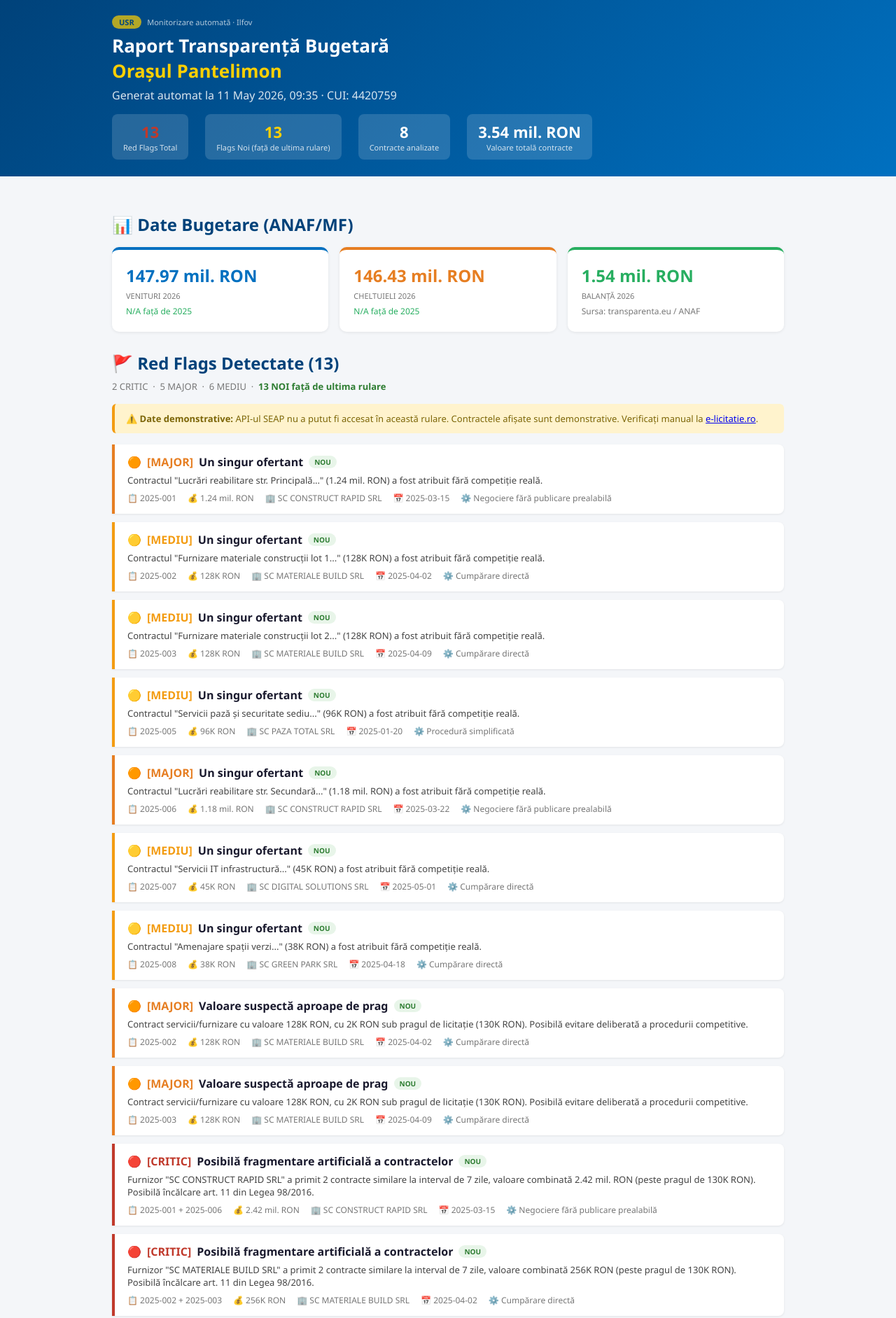
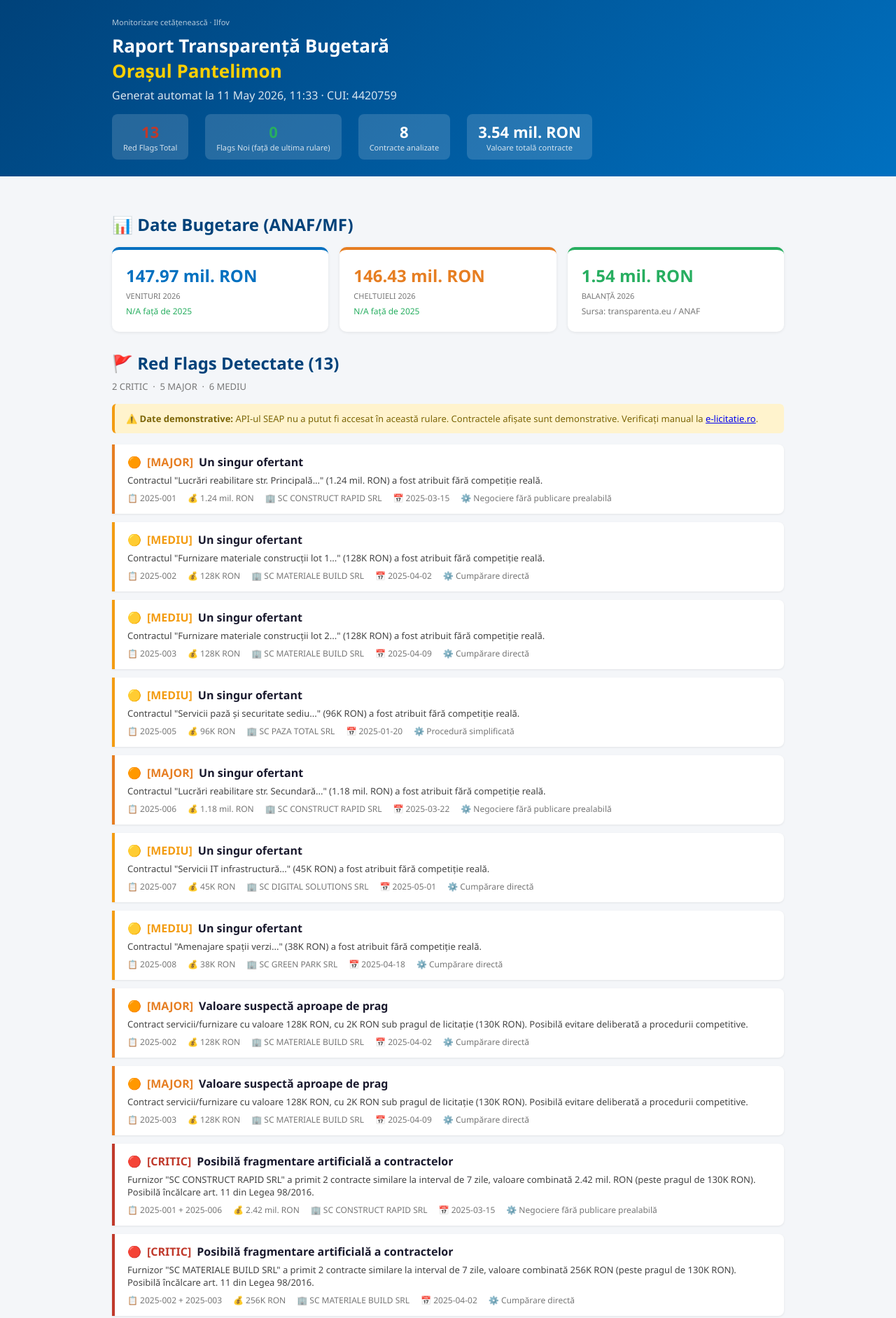
Before and after one commit to bise88/transparenta-pantelimon, a plain HTML site: page raport_transparenta.html in a window 1280 px wide. Shown: the top 1883 px of the page at 70% size. Drawn offline with Linux system fonts and the light colour scheme.

Commit message:
🚩 Raport actualizat 11.05.2026

```diff
--- a/raport_transparenta.html
+++ b/raport_transparenta.html
@@ -3,7 +3,7 @@
 <head>
 <meta charset="UTF-8">
 <meta name="viewport" content="width=device-width,initial-scale=1">
-<title>Raport Transparență – Orașul Pantelimon – 11 May 2026, 09:35</title>
+<title>Raport Transparență – Orașul Pantelimon – 11 May 2026, 11:33</title>
 <style>
   body{font-family:'Segoe UI',Arial,sans-serif;background:#F4F6F9;color:#1A1A2E;margin:0;padding:0}
   .wrap{max-width:960px;margin:0 auto;padding:24px 16px 60px}
@@ -18,21 +18,20 @@
 <div style="background:linear-gradient(135deg,#00427A,#0070C0);color:#fff;padding:24px 32px">
   <div style="max-width:960px;margin:0 auto">
     <div style="font-size:11px;opacity:.7;margin-bottom:8px">
-      <span style="background:#FFD000;color:#00427A;font-weight:700;padding:2px 10px;border-radius:12px">USR</span>
-      &nbsp; Monitorizare automată · Ilfov
+      Monitorizare cetățenească · Ilfov
     </div>
     <h1 style="font-size:26px;font-weight:800;margin:0 0 6px">
       Raport Transparență Bugetară<br>
       <span style="color:#FFD000">Orașul Pantelimon</span>
     </h1>
-    <p style="opacity:.85;margin:0">Generat automat la 11 May 2026, 09:35 · CUI: 4420759</p>
+    <p style="opacity:.85;margin:0">Generat automat la 11 May 2026, 11:33 · CUI: 4420759</p>
     <div style="display:flex;gap:24px;margin-top:16px;flex-wrap:wrap">
       <div style="background:rgba(255,255,255,.15);border-radius:8px;padding:10px 16px;text-align:center">
         <div style="font-size:22px;font-weight:800;color:#C0392B">13</div>
         <div style="font-size:11px;opacity:.8">Red Flags Total</div>
       </div>
       <div style="background:rgba(255,255,255,.15);border-radius:8px;padding:10px 16px;text-align:center">
-        <div style="font-size:22px;font-weight:800;color:#FFD000">13</div>
+        <div style="font-size:22px;font-weight:800;color:#27AE60">0</div>
         <div style="font-size:11px;opacity:.8">Flags Noi (față de ultima rulare)</div>
       </div>
       <div style="background:rgba(255,255,255,.15);border-radius:8px;padding:10px 16px;text-align:center">
@@ -76,7 +75,7 @@
     2 CRITIC &nbsp;·&nbsp;
     5 MAJOR &nbsp;·&nbsp;
     6 MEDIU
-     &nbsp;·&nbsp; <strong style='color:#2E7D32'>13 NOI față de ultima rulare</strong>
+
   </p>
 
         <div style="background:#FFF3CD;border-left:4px solid #F39C12;padding:12px 16px;
@@ -93,7 +92,7 @@
             <span style="font-size:16px">🟠</span>
             <strong style="color:#E67E22">[MAJOR]</strong>
             <span style="font-weight:700">Un singur ofertant</span>
-             <span style="background:#E8F5E9;color:#2E7D32;font-size:10px;padding:2px 8px;border-radius:10px;font-weight:700">NOU</span>
+
           </div>
           <p style="font-size:13px;color:#444;margin:0 0 8px">Contractul "Lucrări reabilitare str. Principală..." (1.24 mil. RON) a fost atribuit fără competiție reală.</p>
           <div style="font-size:12px;color:#777;display:flex;gap:16px;flex-wrap:wrap">
@@ -111,7 +110,7 @@
             <span style="font-size:16px">🟡</span>
             <strong style="color:#F39C12">[MEDIU]</strong>
             <span style="font-weight:700">Un singur ofertant</span>
-             <span style="background:#E8F5E9;color:#2E7D32;font-size:10px;padding:2px 8px;border-radius:10px;font-weight:700">NOU</span>
+
           </div>
           <p style="font-size:13px;color:#444;margin:0 0 8px">Contractul "Furnizare materiale construcții lot 1..." (128K RON) a fost atribuit fără competiție reală.</p>
           <div style="font-size:12px;color:#777;display:flex;gap:16px;flex-wrap:wrap">
@@ -129,7 +128,7 @@
             <span style="font-size:16px">🟡</span>
             <strong style="color:#F39C12">[MEDIU]</strong>
             <span style="font-weight:700">Un singur ofertant</span>
-             <span style="background:#E8F5E9;color:#2E7D32;font-size:10px;padding:2px 8px;border-radius:10px;font-weight:700">NOU</span>
+
           </div>
           <p style="font-size:13px;color:#444;margin:0 0 8px">Contractul "Furnizare materiale construcții lot 2..." (128K RON) a fost atribuit fără competiție reală.</p>
           <div style="font-size:12px;color:#777;display:flex;gap:16px;flex-wrap:wrap">
@@ -147,7 +146,7 @@
             <span style="font-size:16px">🟡</span>
             <strong style="color:#F39C12">[MEDIU]</strong>
             <span style="font-weight:700">Un singur ofertant</span>
-             <span style="background:#E8F5E9;color:#2E7D32;font-size:10px;padding:2px 8px;border-radius:10px;font-weight:700">NOU</span>
+
           </div>
           <p style="font-size:13px;color:#444;margin:0 0 8px">Contractul "Servicii pază și securitate sediu..." (96K RON) a fost atribuit fără competiție reală.</p>
           <div style="font-size:12px;color:#777;display:flex;gap:16px;flex-wrap:wrap">
@@ -165,7 +164,7 @@
             <span style="font-size:16px">🟠</span>
             <strong style="color:#E67E22">[MAJOR]</strong>
             <span style="font-weight:700">Un singur ofertant</span>
-             <span style="background:#E8F5E9;color:#2E7D32;font-size:10px;padding:2px 8px;border-radius:10px;font-weight:700">NOU</span>
+
           </div>
           <p style="font-size:13px;color:#444;margin:0 0 8px">Contractul "Lucrări reabilitare str. Secundară..." (1.18 mil. RON) a fost atribuit fără competiție reală.</p>
           <div style="font-size:12px;color:#777;display:flex;gap:16px;flex-wrap:wrap">
@@ -183,7 +182,7 @@
             <span style="font-size:16px">🟡</span>
             <strong style="color:#F39C12">[MEDIU]</strong>
             <span style="font-weight:700">Un singur ofertant</span>
-             <span style="background:#E8F5E9;color:#2E7D32;font-size:10px;padding:2px 8px;border-radius:10px;font-weight:700">NOU</span>
+
           </div>
           <p style="font-size:13px;color:#444;margin:0 0 8px">Contractul "Servicii IT infrastructură..." (45K RON) a fost atribuit fără competiție reală.</p>
           <div style="font-size:12px;color:#777;display:flex;gap:16px;flex-wrap:wrap">
@@ -201,7 +200,7 @@
             <span style="font-size:16px">🟡</span>
             <strong style="color:#F39C12">[MEDIU]</strong>
             <span style="font-weight:700">Un singur ofertant</span>
-             <span style="background:#E8F5E9;color:#2E7D32;font-size:10px;padding:2px 8px;border-radius:10px;font-weight:700">NOU</span>
+
           </div>
           <p style="font-size:13px;color:#444;margin:0 0 8px">Contractul "Amenajare spații verzi..." (38K RON) a fost atribuit fără competiție reală.</p>
           <div style="font-size:12px;color:#777;display:flex;gap:16px;flex-wrap:wrap">
@@ -219,7 +218,7 @@
             <span style="font-size:16px">🟠</span>
             <strong style="color:#E67E22">[MAJOR]</strong>
             <span style="font-weight:700">Valoare suspectă aproape de prag</span>
-             <span style="background:#E8F5E9;color:#2E7D32;font-size:10px;padding:2px 8px;border-radius:10px;font-weight:700">NOU</span>
+
           </div>
           <p style="font-size:13px;color:#444;margin:0 0 8px">Contract servicii/furnizare cu valoare 128K RON, cu 2K RON sub pragul de licitație (130K RON). Posibilă evitare deliberată a procedurii competitive.</p>
           <div style="font-size:12px;color:#777;display:flex;gap:16px;flex-wrap:wrap">
@@ -237,7 +236,7 @@
             <span style="font-size:16px">🟠</span>
             <strong style="color:#E67E22">[MAJOR]</strong>
             <span style="font-weight:700">Valoare suspectă aproape de prag</span>
-             <span style="background:#E8F5E9;color:#2E7D32;font-size:10px;padding:2px 8px;border-radius:10px;font-weight:700">NOU</span>
+
           </div>
           <p style="font-size:13px;color:#444;margin:0 0 8px">Contract servicii/furnizare cu valoare 128K RON, cu 2K RON sub pragul de licitație (130K RON). Posibilă evitare deliberată a procedurii competitive.</p>
           <div style="font-size:12px;color:#777;display:flex;gap:16px;flex-wrap:wrap">
@@ -255,7 +254,7 @@
             <span style="font-size:16px">🔴</span>
             <strong style="color:#C0392B">[CRITIC]</strong>
             <span style="font-weight:700">Posibilă fragmentare artificială a contractelor</span>
-             <span style="background:#E8F5E9;color:#2E7D32;font-size:10px;padding:2px 8px;border-radius:10px;font-weight:700">NOU</span>
+
           </div>
           <p style="font-size:13px;color:#444;margin:0 0 8px">Furnizor "SC CONSTRUCT RAPID SRL" a primit 2 contracte similare la interval de 7 zile, valoare combinată 2.42 mil. RON (peste pragul de 130K RON). Posibilă încălcare art. 11 din Legea 98/2016.</p>
           <div style="font-size:12px;color:#777;display:flex;gap:16px;flex-wrap:wrap">
@@ -273,7 +272,7 @@
             <span style="font-size:16px">🔴</span>
             <strong style="color:#C0392B">[CRITIC]</strong>
             <span style="font-weight:700">Posibilă fragmentare artificială a contractelor</span>
-             <span style="background:#E8F5E9;color:#2E7D32;font-size:10px;padding:2px 8px;border-radius:10px;font-weight:700">NOU</span>
+
           </div>
           <p style="font-size:13px;color:#444;margin:0 0 8px">Furnizor "SC MATERIALE BUILD SRL" a primit 2 contracte similare la interval de 7 zile, valoare combinată 256K RON (peste pragul de 130K RON). Posibilă încălcare art. 11 din Legea 98/2016.</p>
           <div style="font-size:12px;color:#777;display:flex;gap:16px;flex-wrap:wrap">
@@ -291,7 +290,7 @@
             <span style="font-size:16px">🟠</span>
             <strong style="color:#E67E22">[MAJOR]</strong>
             <span style="font-weight:700">Exces de proceduri non-competitive</span>
-             <span style="background:#E8F5E9;color:#2E7D32;font-size:10px;padding:2px 8px;border-radius:10px;font-weight:700">NOU</span>
+
           </div>
           <p style="font-size:13px;color:#444;margin:0 0 8px">6 din 8 contracte (75%) au fost atribuite prin cumpărare directă sau negociere fără publicare. Media națională recomandată este sub 30%.</p>
           <div style="font-size:12px;color:#777;display:flex;gap:16px;flex-wrap:wrap">
@@ -309,7 +308,7 @@
             <span style="font-size:16px">🟡</span>
             <strong style="color:#F39C12">[MEDIU]</strong>
             <span style="font-weight:700">Furnizor dominant în achizițiile publice</span>
-             <span style="background:#E8F5E9;color:#2E7D32;font-size:10px;padding:2px 8px;border-radius:10px;font-weight:700">NOU</span>
+
           </div>
           <p style="font-size:13px;color:#444;margin:0 0 8px">"SC CONSTRUCT RAPID SRL" a primit 68% din totalul contractelor (2.42 mil. RON din 3.54 mil. RON). Concentrare excesivă – risc de conflict de interese sau specificații preferențiale.</p>
           <div style="font-size:12px;color:#777;display:flex;gap:16px;flex-wrap:wrap">
@@ -443,7 +442,7 @@
     <a href="https://www.primariapantelimon.ro" target="_blank">primariapantelimon.ro</a>
     <br><br>
     Raport generat automat de <strong>monitor_pantelimon.py</strong> &nbsp;·&nbsp;
-    Elaborat de USR Pantelimon &nbsp;·&nbsp;
+    Inițiativă cetățenească independentă &nbsp;·&nbsp;
     Datele sunt extrase exclusiv din surse publice oficiale.
   </div>
 
--- a/stare_anterioara.json
+++ b/stare_anterioara.json
@@ -24,6 +24,6 @@
     "demo7",
     "demo8"
   ],
-  "data_ultima_rulare": "2026-05-11T09:35:46.743644",
+  "data_ultima_rulare": "2026-05-11T11:33:40.425711",
   "total_flags": 13
 }
```
